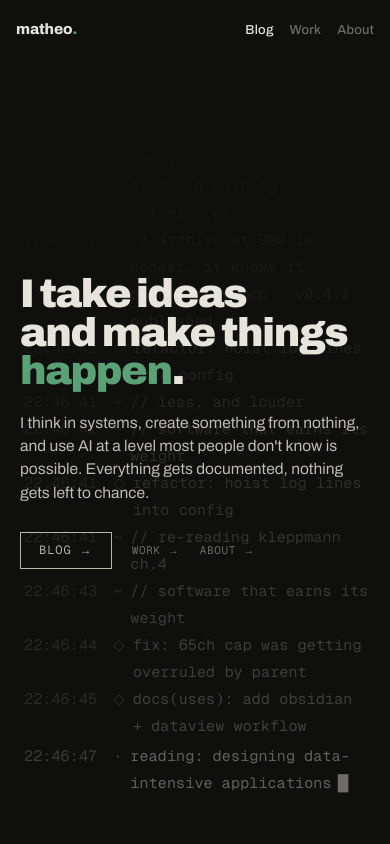
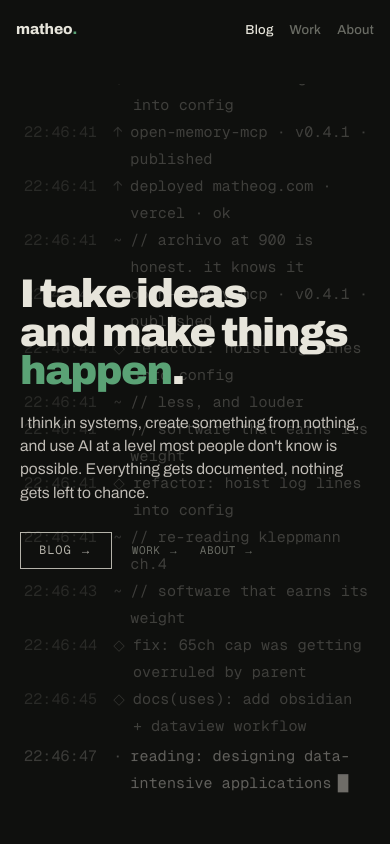
Before and after one commit to Sucu-Syndicate/silverline-portfolio, a Next.js app: page / in a window 390 px wide. Shown: the top 844 px of the page. Built offline with nearby package versions, Linux system fonts and the light colour scheme.

Commit message:
[PTASK-007] Terminal mobile: remove gradual fade, fully visible

```diff
--- a/app/globals.css
+++ b/app/globals.css
@@ -929,8 +929,8 @@ a { color: inherit; text-decoration: none; }
     width: 100%;
     height: 90%;
     opacity: 1;
-    mask-image: linear-gradient(180deg, transparent 0%, rgba(0,0,0,0.2) 25%, rgba(0,0,0,0.5) 45%, rgba(0,0,0,0.85) 65%, #000 80%, #000 100%);
-    -webkit-mask-image: linear-gradient(180deg, transparent 0%, rgba(0,0,0,0.2) 25%, rgba(0,0,0,0.5) 45%, rgba(0,0,0,0.85) 65%, #000 80%, #000 100%);
+    mask-image: none;
+    -webkit-mask-image: none;
   }
   .projects-grid { grid-template-columns: 1fr; }
   .footer-inner { grid-template-columns: 1fr; }
```
